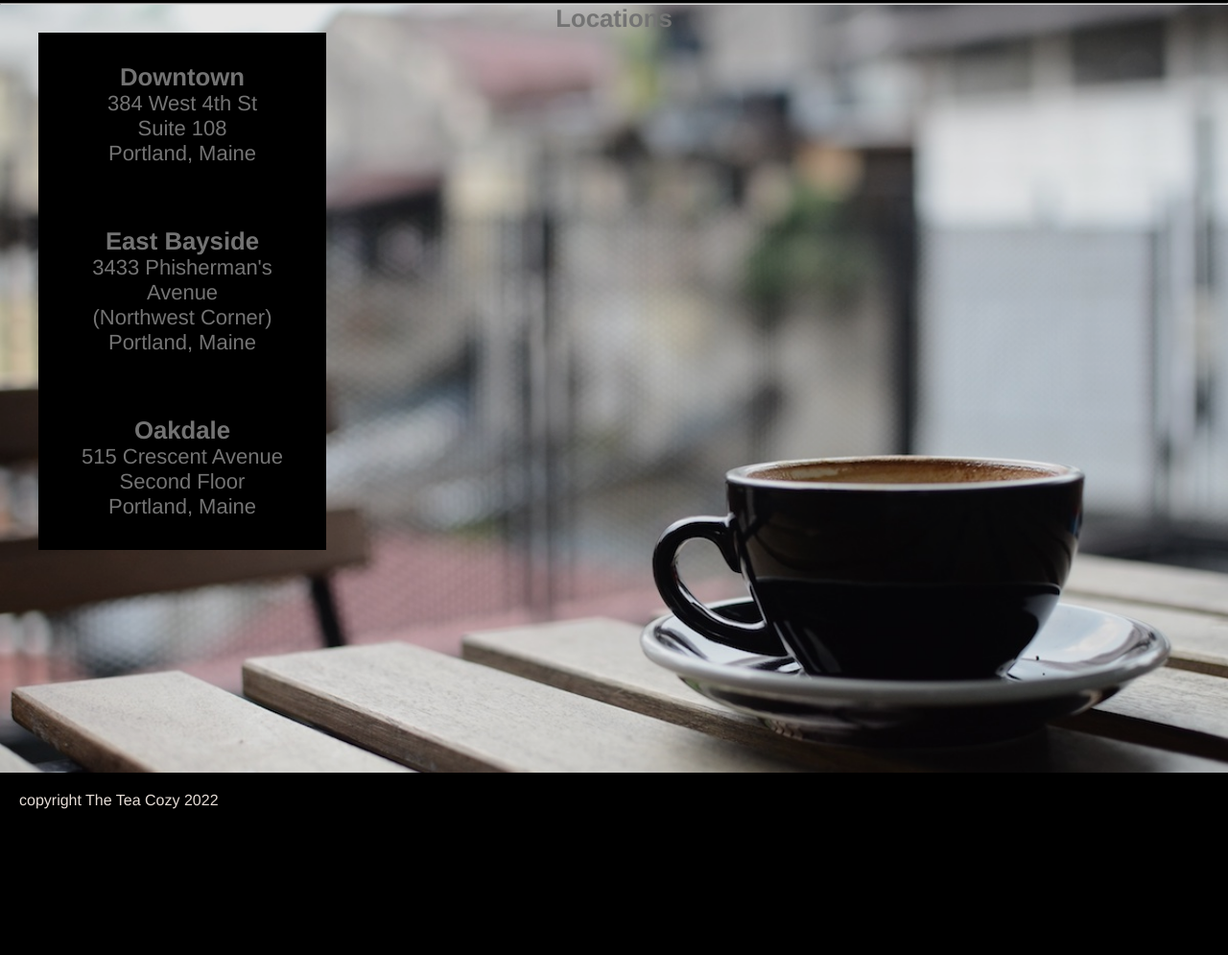
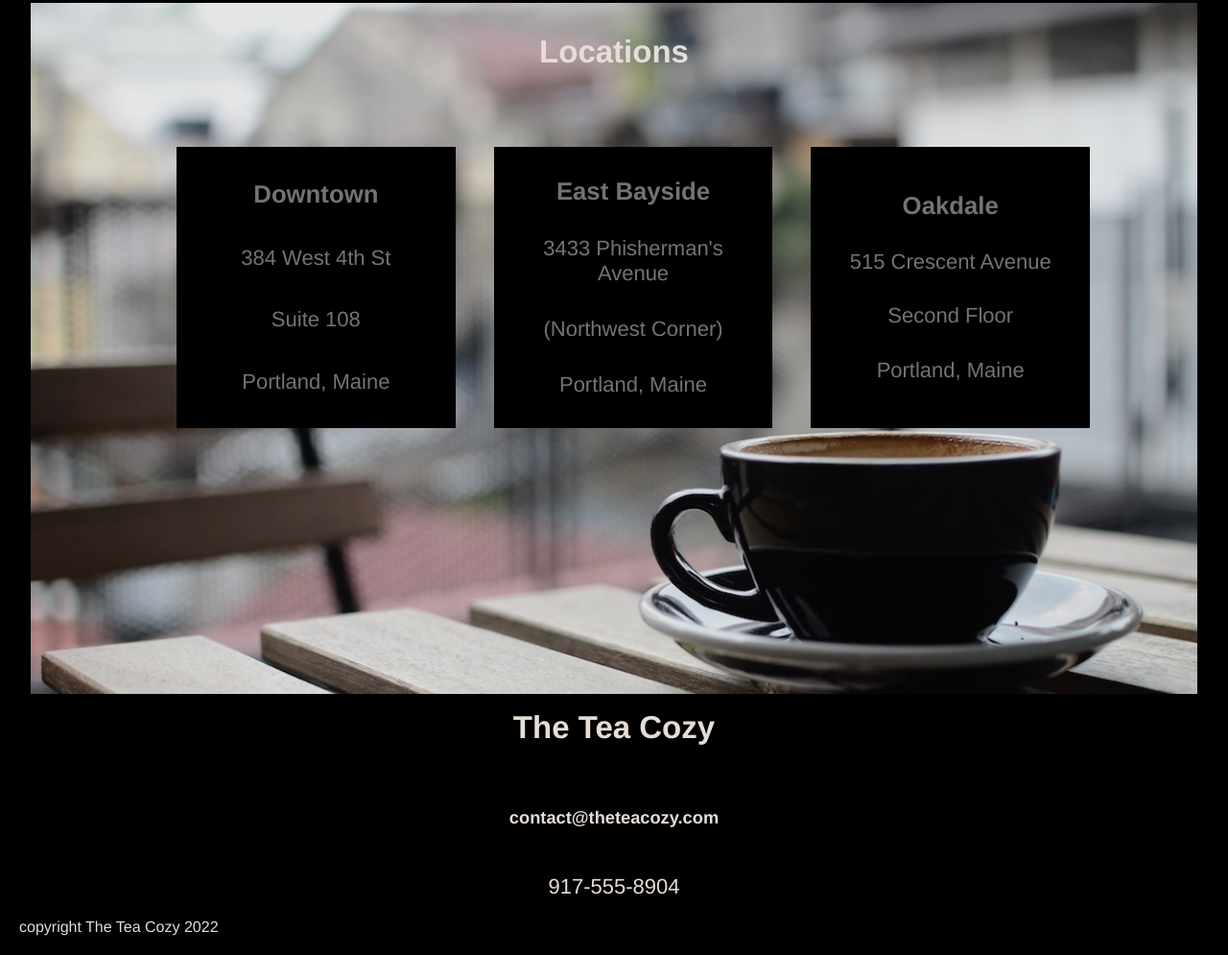
Before and after one commit to TAA-DSA/TeaCozy, a plain HTML site: page index.html in a window 1280 px wide. Shown: the part 1546-2541 px from the top of the page at 96% size. Before the commit the page ends 2409 px from the top, so only its background shows below. Drawn offline with Linux system fonts and the light colour scheme.

Commit message:
paddind added to location cards

```diff
--- a/css/styles.css
+++ b/css/styles.css
@@ -83,21 +83,24 @@ body {
 }
 
 /* Card Section */
-
 #location {
+  height: 45rem;
   background-image: url("../assets/images/locations-background.jpeg");
-  height: 800px;
   background-repeat: no-repeat;
   background-size: cover;
+  padding: 2rem;
+  margin: 0 2rem 0 2rem;
+}
+
+.card-container {
   color: gray;
+  padding: 5rem;
+  display: flex;
+  justify-content: center;
 }
 
 .location-header {
   text-align: center;
-}
-
-card-container {
-  display: flex;
 }
 
 .cards {
@@ -106,11 +109,26 @@ card-container {
   background-color: black;
   width: 300px;
   margin-left: 2.5rem;
+  display: flex;
+  flex-direction: column;
+  justify-content: space-around;
 }
 
 /* Footer Section */
 #cta {
   text-align: center;
+}
+
+.card-location {
+  padding-bottom: 2rem;
+}
+
+.card-address {
+  padding-bottom: 2rem;
+}
+
+.card-unit {
+  padding-bottom: 2rem;
 }
 
 #copyright {
@@ -125,3 +143,11 @@ card-container {
 .sleep-text {
   padding-bottom: 2rem;
 }
+
+.cta-header {
+  padding: 1rem 0 4rem 0;
+}
+
+.cta-email {
+  padding-bottom: 3rem;
+}
--- a/index.html
+++ b/index.html
@@ -84,22 +84,22 @@
         </div>
       </div>
     </section>
-    <hr />
+
     <section id="location">
-      <h3 class="location-header">Locations</h3>
+      <h1 class="location-header">Locations</h1>
       <div class="card-container">
         <div class="cards">
-          <h3>Downtown</h3>
-          <p>384 West 4th St</p>
-          <p>Suite 108</p>
-          <p>Portland, Maine</p>
+          <h3 class="card-location">Downtown</h3>
+          <p class="card-address">384 West 4th St</p>
+          <p class="card-unit">Suite 108</p>
+          <p class="card-street">Portland, Maine</p>
         </div>
 
         <div class="cards">
-          <h3>East Bayside</h3>
-          <p>3433 Phisherman's Avenue</p>
-          <p>(Northwest Corner)</p>
-          <p>Portland, Maine</p>
+          <h3 class="card-location">East Bayside</h3>
+          <p class="card-address">3433 Phisherman's Avenue</p>
+          <p class="card-unit">(Northwest Corner)</p>
+          <p class="card-street">Portland, Maine</p>
         </div>
         <div class="cards">
           <h3>Oakdale</h3>
@@ -109,11 +109,11 @@
         </div>
       </div>
     </section>
-    <!-- <section id="cta">
-      <h3>The Tea Cozy</h3>
-      <h5>contact@theteacozy.com</h5>
+    <section id="cta">
+      <h1 class="cta-header">The Tea Cozy</h1>
+      <h5 class="cta-email">contact@theteacozy.com</h5>
       <p>917-555-8904</p>
-    </section> -->
+    </section>
     <section id="copyright">
       <p>copyright The Tea Cozy 2022</p>
     </section>
```
